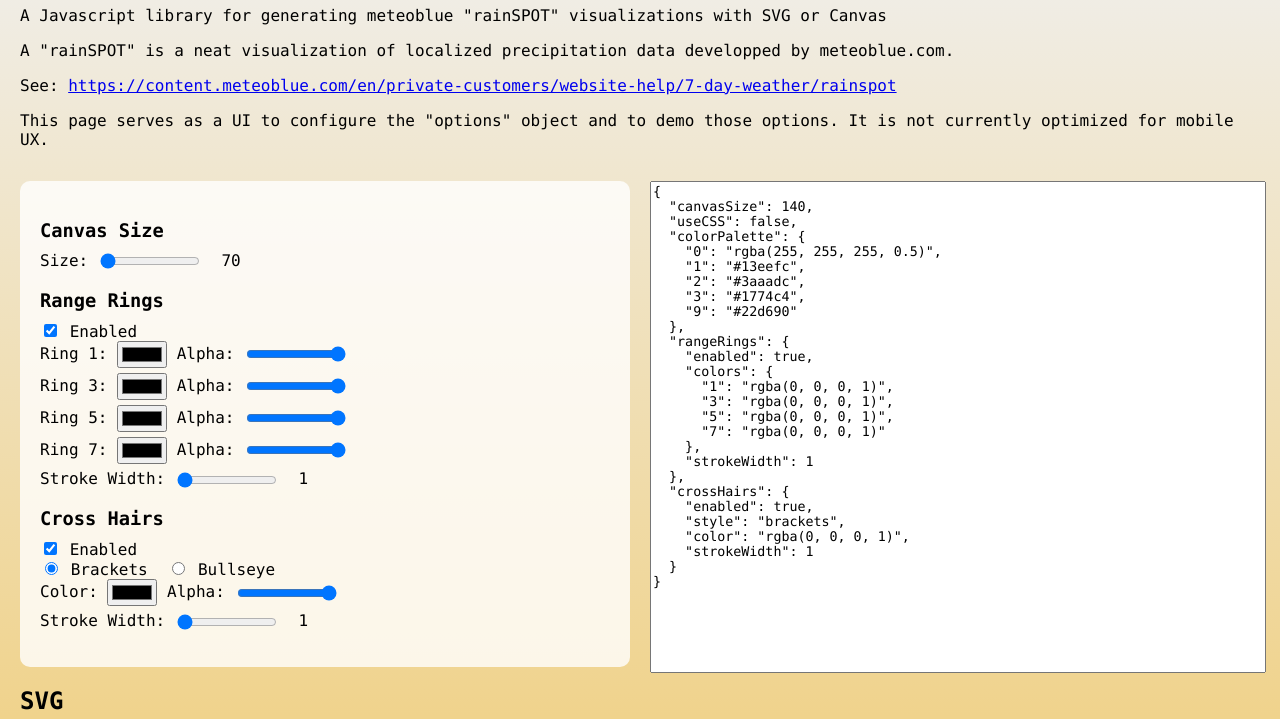
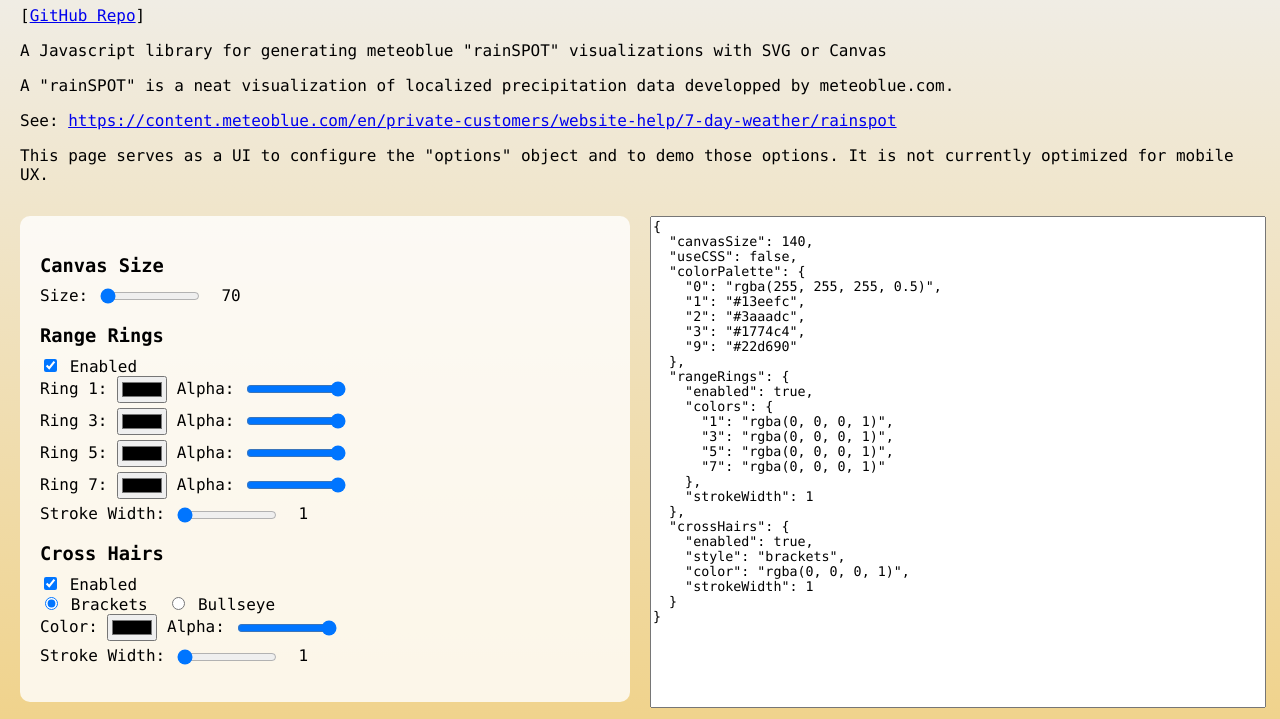
Before and after one commit to BorisAnthony/rainSPOTjs, a website: page _site/index.html in a window 1280 px wide. Shown: the part 95-814 px from the top of the page. Drawn offline with Linux system fonts and the light colour scheme.

Commit message:
Link to repo heh

```diff
--- a/_site/index.html
+++ b/_site/index.html
@@ -79,6 +79,9 @@
 <h1>rainSPOT visualiser</h1>
 
 <div class="about">
+  <p>
+    [<a href="https://github.com/BorisAnthony/rainSPOTjs">GitHub Repo</a>]
+  </p>
   <p>
     A Javascript library for generating meteoblue "rainSPOT" visualizations with SVG or Canvas
   </p>
```
